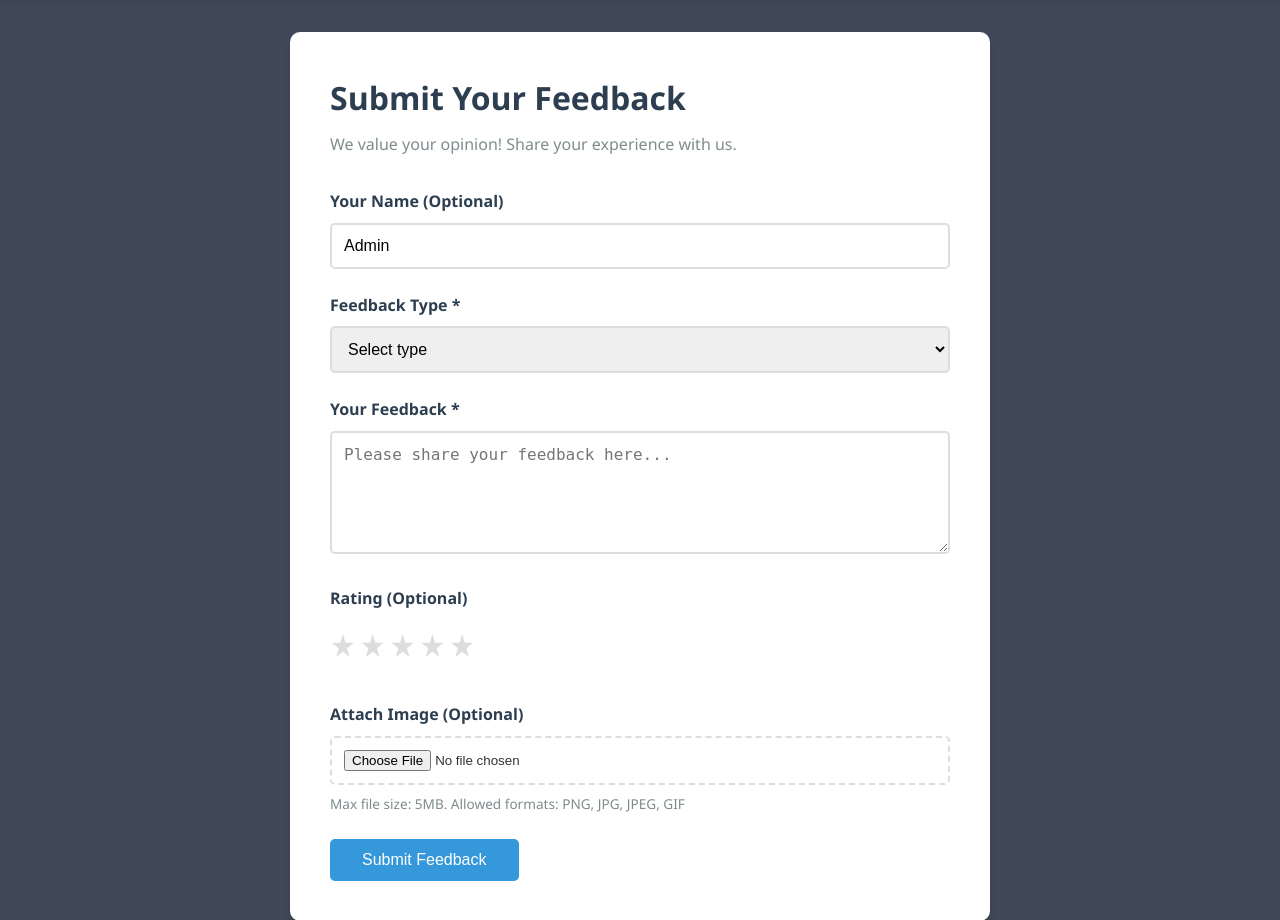
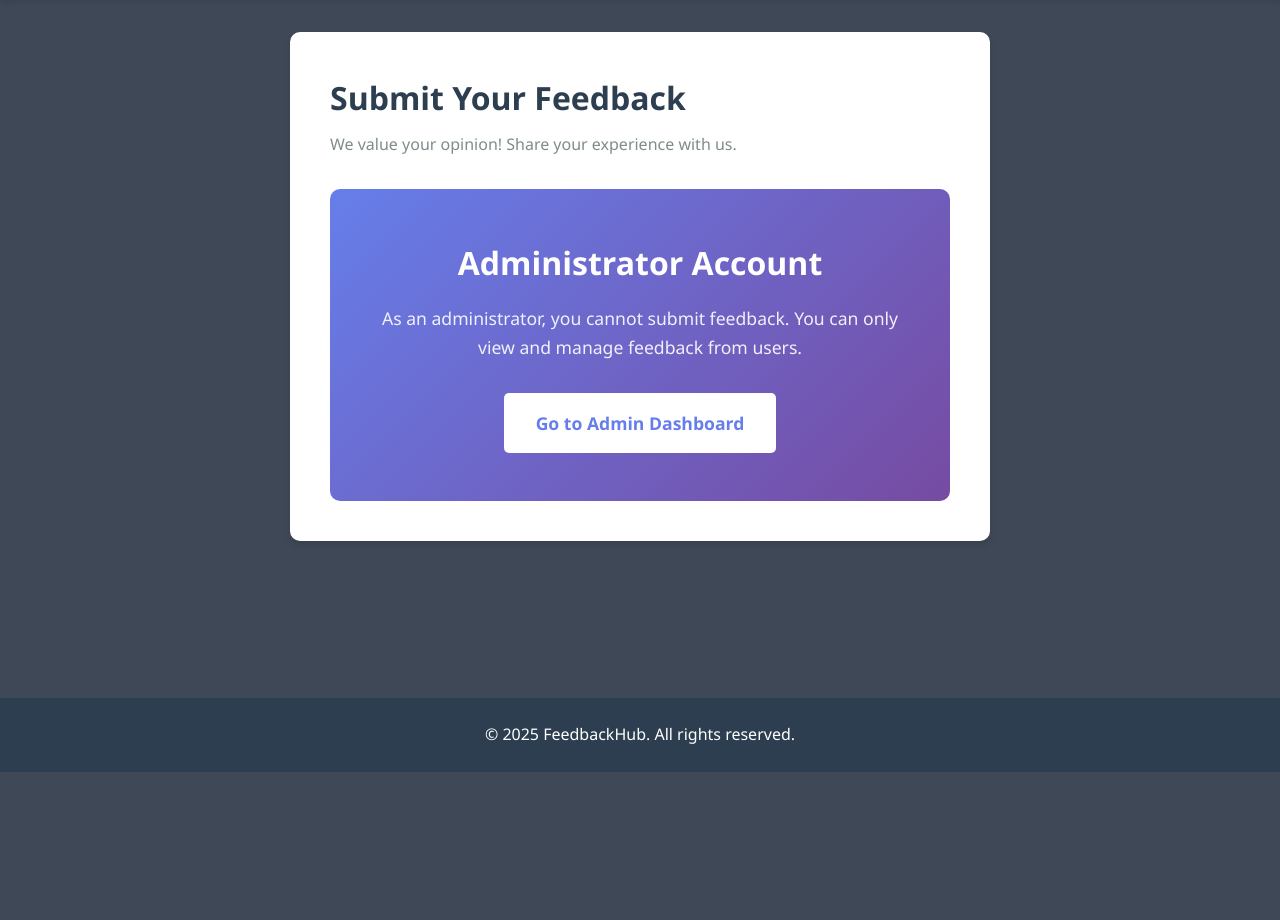
Before and after one commit to SaicharanVa/Smart_Feedback_Collection_Analysis, a Flask app: page / in a window 1280 px wide. Shown: the part 70-990 px from the top of the page. After the commit the page ends 842 px from the top, so only its background shows below. Run offline with Flask 3, Linux system fonts and the light colour scheme; a user stored in the database is signed in.

Commit message:
Restrict administrators from submitting feedback and improve UI
Prevent admin users from submitting feedback via API and frontend, and add conditional display of feedback form and admin notices.

Replit-Commit-Author: Agent
Replit-Commit-Session-Id: 73577c1d-58cb-48bf-89b3-1f6747368ce4
Replit-Commit-Checkpoint-Type: intermediate_checkpoint
Replit-Commit-Screenshot-Url: https://storage.googleapis.com/screenshot-production-us-central1/a55e9b05-7333-48b9-9a84-d67c54e36c08/73577c1d-58cb-48bf-89b3-1f6747368ce4/xdQlIY3

```diff
--- a/app.py
+++ b/app.py
@@ -114,6 +114,10 @@ def admin():
 @app.route('/api/feedback', methods=['POST'])
 def submit_feedback():
     try:
+        # Prevent admin users from submitting feedback
+        if current_user.is_authenticated and current_user.role == 'admin':
+            return jsonify({'success': False, 'message': 'Administrators cannot submit feedback'}), 403
+
         data = request.form
         name = data.get('name', 'Anonymous')
         feedback_type = data.get('feedback_type')
--- a/static/css/style.css
+++ b/static/css/style.css
@@ -104,6 +104,41 @@ body {
     padding: 2.5rem;
     border-radius: 10px;
     box-shadow: 0 4px 6px rgba(0,0,0,0.1);
+}
+
+.admin-notice {
+    background: linear-gradient(135deg, #667eea 0%, #764ba2 100%);
+    color: white;
+    padding: 3rem;
+    border-radius: 10px;
+    text-align: center;
+    margin-top: 2rem;
+}
+
+.admin-notice h2 {
+    font-size: 2rem;
+    margin-bottom: 1rem;
+    color: white;
+}
+
+.admin-notice p {
+    font-size: 1.1rem;
+    margin-bottom: 2rem;
+    color: rgba(255, 255, 255, 0.9);
+}
+
+.admin-notice .btn {
+    background: white;
+    color: #667eea;
+    font-weight: 600;
+    padding: 1rem 2rem;
+    font-size: 1.1rem;
+}
+
+.admin-notice .btn:hover {
+    background: rgba(255, 255, 255, 0.9);
+    transform: translateY(-3px);
+    box-shadow: 0 4px 12px rgba(0, 0, 0, 0.2);
 }
 
 h1 {
--- a/static/js/feedback.js
+++ b/static/js/feedback.js
@@ -3,6 +3,11 @@ document.addEventListener('DOMContentLoaded', function() {
     const imageInput = document.getElementById('image');
     const imagePreview = document.getElementById('imagePreview');
     const feedbackResult = document.getElementById('feedbackResult');
+
+    // Only set up event listeners if the form exists (not admin user)
+    if (!feedbackForm || !imageInput) {
+        return;
+    }
 
     imageInput.addEventListener('change', function(e) {
         const file = e.target.files[0];
@@ -75,9 +80,13 @@ function openImageModal(imageSrc) {
     modalImg.src = imageSrc;
 }
 
-document.querySelector('.modal-close').addEventListener('click', function() {
-    document.getElementById('imageModal').style.display = 'none';
-});
+// Safe modal close handler
+const modalClose = document.querySelector('.modal-close');
+if (modalClose) {
+    modalClose.addEventListener('click', function() {
+        document.getElementById('imageModal').style.display = 'none';
+    });
+}
 
 window.onclick = function(event) {
     const modal = document.getElementById('imageModal');
--- a/templates/index.html
+++ b/templates/index.html
@@ -8,6 +8,13 @@
         <h1>Submit Your Feedback</h1>
         <p class="subtitle">We value your opinion! Share your experience with us.</p>
 
+        {% if current_user.is_authenticated and current_user.role == 'admin' %}
+        <div class="admin-notice">
+            <h2>Administrator Account</h2>
+            <p>As an administrator, you cannot submit feedback. You can only view and manage feedback from users.</p>
+            <a href="{{ url_for('admin') }}" class="btn btn-primary">Go to Admin Dashboard</a>
+        </div>
+        {% else %}
         <form id="feedbackForm" enctype="multipart/form-data">
             <div class="form-group">
                 <label for="name">Your Name (Optional)</label>
@@ -62,6 +69,7 @@
         </form>
 
         <div id="feedbackResult" class="result-message"></div>
+        {% endif %}
     </div>
 </div>
 
```
